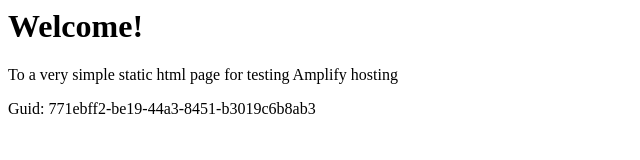
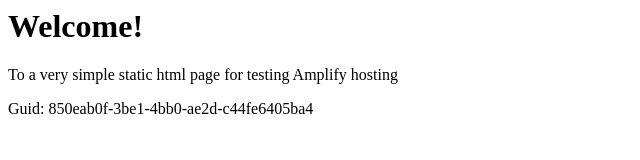
Before and after one commit to aws-aemilia-bah/Github-PR-Commit-Integration-Test-DoNotTouch-GitHubAutoBuildPushCanaryTest-v2-prod-me-south-1, a website: page src/index.html in a window 1280 px wide. Shown: the full height of the page, 0-640 px from the left. Drawn offline with Linux system fonts and the light colour scheme.

Commit message:
commit from integ tests

```diff
--- a/src/index.html
+++ b/src/index.html
@@ -12,6 +12,6 @@
 <body>
     <h1>Welcome!</h1>
     <p>To a very simple static html page for testing Amplify hosting</p>
-    <p>Guid: 771ebff2-be19-44a3-8451-b3019c6b8ab3</p></body>
+    <p>Guid: 850eab0f-3be1-4bb0-ae2d-c44fe6405ba4</p></body>
 
 </html>
```
